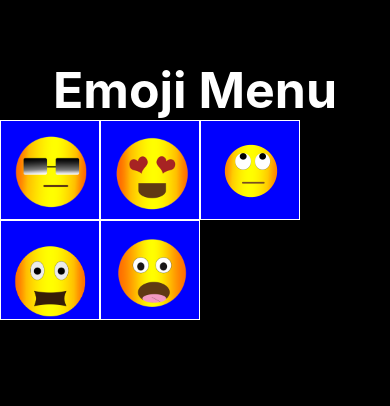
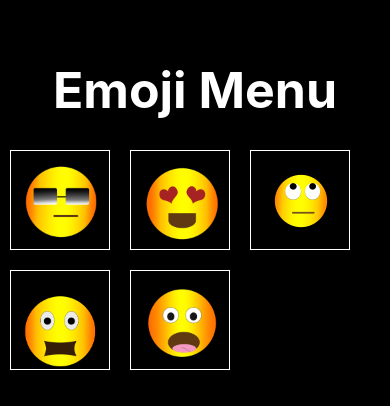
Before and after one commit to amitnagdev/E2EChat, a React Native app in the folder e2echat/: screen / in a window 390 px wide. Shown: the top 406 px of the page. Built offline with nearby package versions, Linux system fonts and the light colour scheme.

Commit message:
emoji menu final version

```diff
--- a/e2echat/EmojiMenu.tsx
+++ b/e2echat/EmojiMenu.tsx
@@ -11,7 +11,7 @@ const RenderBox = ({pic}) => {
        require("./media/emojis/tongueemoji.png"),
    ]
     return(
-      <View style={{backgroundColor:"blue", height: 100, width: 100, borderWidth: 1, borderColor: 'white'}}>
+      <View style={{backgroundColor:"black", height: 100, width: 100, borderWidth: 1, borderColor: 'white', margin:10}}>
           <TouchableOpacity onPress={null}>
              <Image source={directories[pic]} style={{width: 100, height: 100}}/>
           </TouchableOpacity>
@@ -25,7 +25,7 @@ const EmojiMenu = ({swapToPage}) => {
     return(
         <View style={{backgroundColor: "rgba(0,0,0,1.0)", flex: 1, borderTopWidth: 60}}>
             <Text style={{fontWeight: 'bold', color: "white", fontSize: 50, textAlign: 'center', textAlignVertical: 'center'}}>Emoji Menu</Text>
-            <FlatList data={data} renderItem={({item}) => <RenderBox pic={item}/>} scrollEnabled={false} contentContainerStyle={{flexDirection: 'row', flexWrap: 'wrap'}}></FlatList>
+            <FlatList data={data} renderItem={({item}) => <RenderBox pic={item}/>} scrollEnabled={false} style={{marginTop: 20}} contentContainerStyle={{flexDirection: 'row', flexWrap: 'wrap'}}></FlatList>
 
         </View>
     )
```
